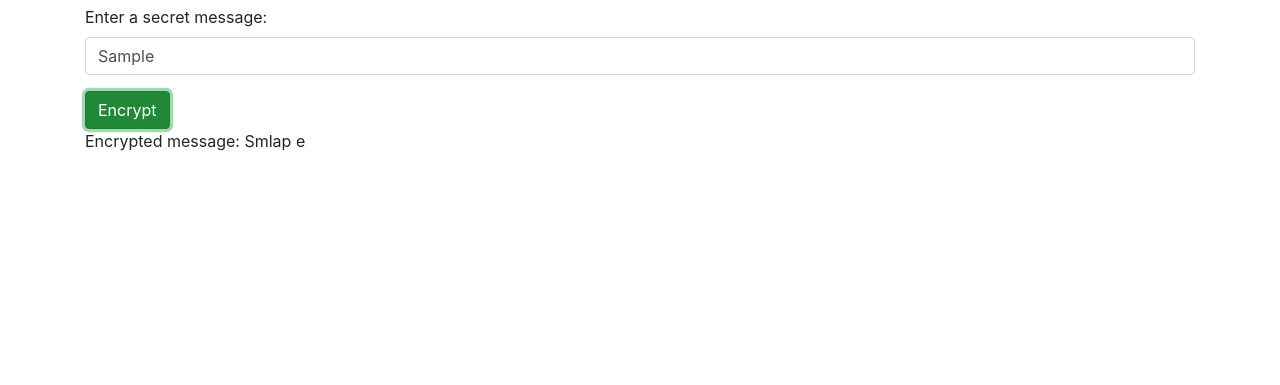
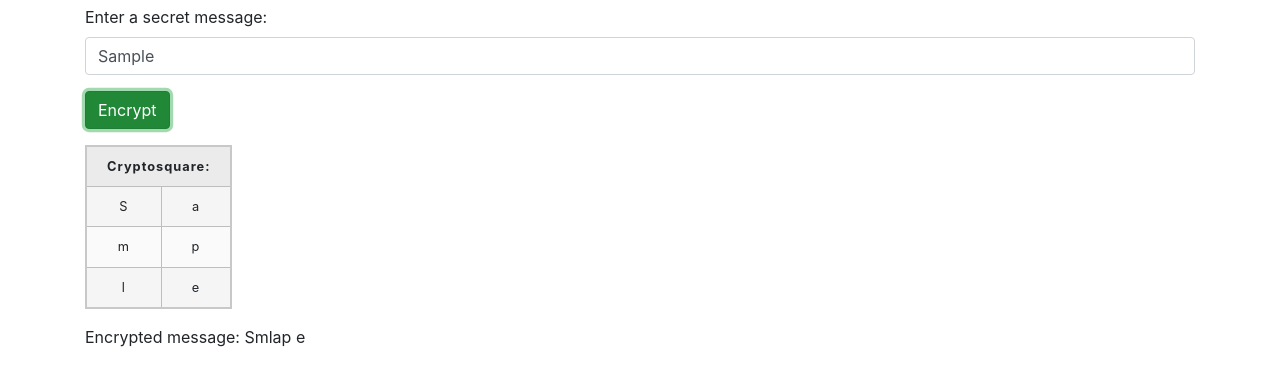
Before and after one commit to nathanfletch/cryptosquare, a plain HTML site: page index.html in a window 1280 px wide. Both pictures are taken after typing "Sample" into the empty fields and a click on the button "Encrypt". Shown: the part 51-436 px from the top of the page. Drawn offline with Linux system fonts and the light colour scheme.

Commit message:
Clear previously added html elements on submit and add a table header and show/hide functionality

```diff
--- a/css/styles.css
+++ b/css/styles.css
@@ -0,0 +1,35 @@
+.hidden {
+  display: none;
+}
+
+html {
+  font-family: sans-serif;
+}
+
+table {
+  border-collapse: collapse;
+  border: 2px solid rgb(200,200,200);
+  letter-spacing: 1px;
+  font-size: 0.8rem;
+}
+
+td, th {
+  border: 1px solid rgb(190,190,190);
+  padding: 10px 20px;
+}
+
+th {
+  background-color: rgb(235,235,235);
+}
+
+td {
+  text-align: center;
+}
+
+tr:nth-child(even) td {
+  background-color: rgb(250,250,250);
+}
+
+tr:nth-child(odd) td {
+  background-color: rgb(245,245,245);
+}
--- a/index.html
+++ b/index.html
@@ -17,12 +17,22 @@
       </div>
       <button class="btn btn-success">Encrypt</button>
     </form>
-    <p>Encrypted message: <span id="encrypted"></span></p>
-    <!-- <table >
-      <tbody id="table-body">
 
-      </tbody>
-    </table> -->
+    <div id="display" class="hidden my-3">
+
+      <table>
+        <thead>
+          <tr>
+            <th id='title'>Cryptosquare: </th>
+          </tr>
+        </thead>
+        <tbody id="table-body">
+        </tbody>
+      </table>
+
+      <p class="my-3">Encrypted message: <span id="encrypted"></span></p>
+    </div>
+
   </div>
 </body>
 </html>
--- a/js/scripts.js
+++ b/js/scripts.js
@@ -1,7 +1,7 @@
-function encrypt(text) {
+function populateTable(text) {
   const noSpaceText = text.replace(/[\W0-9_]/gi, "");
   const numOfColumns = Math.floor(Math.sqrt(noSpaceText.length));
-  const frame = [];
+  const frame = []; //populateTable();
 
   let rowToAdd = [];
   let currentColumnNumber = 0;
@@ -16,6 +16,13 @@ function encrypt(text) {
       currentColumnNumber = 0;
     }
   }
+
+  return frame;
+}
+
+
+function encrypt(text) {
+  const frame = populateTable(text);
   console.table(frame);
   let codedText = "";
   fiveCounter = 0;
@@ -51,19 +58,25 @@ $(document).ready(function () {
   $("form").submit(function (event) {
     event.preventDefault();
     const text = $("#input1").val();
+    const table = populateTable(text);
+    const encryptedMessage = encrypt(text);
 
-    const encryptedMessage = encrypt(text);
+    $('#title').attr('colspan', table[0].length);
+
+    $("#table-body").empty();
+    $('#display').hide();
+
+    table.forEach((row, i) => {
+      $("#table-body").append($(`<tr id='tr-${i}'></tr>`));
+      row.forEach((item) => {
+        $(`tr#tr-${i}`).append(
+            $("<td>").text(item)
+          );
+      });
+    });
+
     $("#encrypted").text(encryptedMessage);
 
-    // table.forEach((row, i) => {
-    //   $("#table-body").append($(`<tr id='${row}-${i}'></tr>`));
-    //   row.forEach((item) => {
-    //     console.log(item);
-    //     $(`tr#${row}-${i}`).append(
-    //         $("<td>").text(item)
-    //       );
-
-    //   });
-    // });
+    $('#display').slideDown();
   });
 });
```
